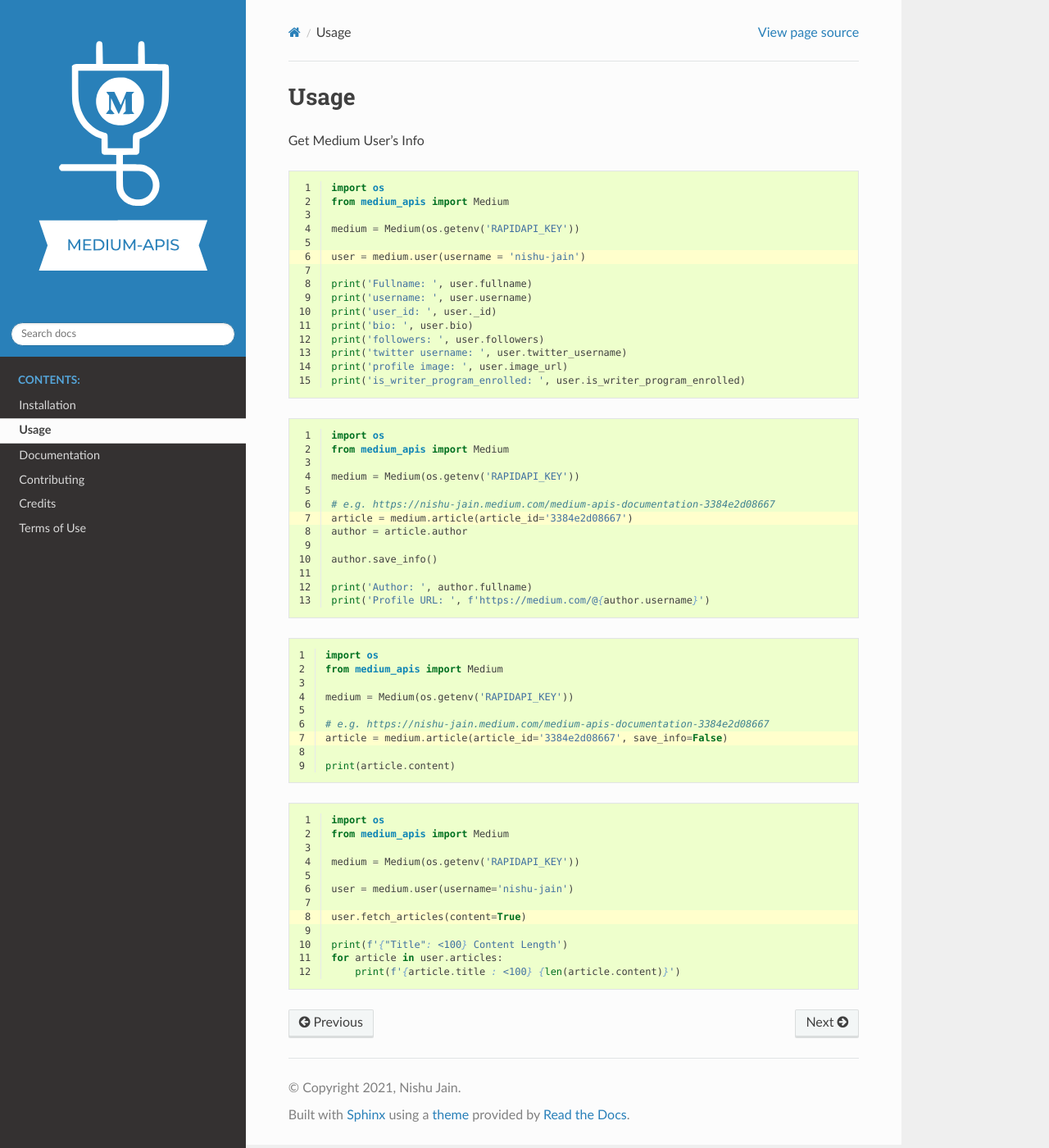
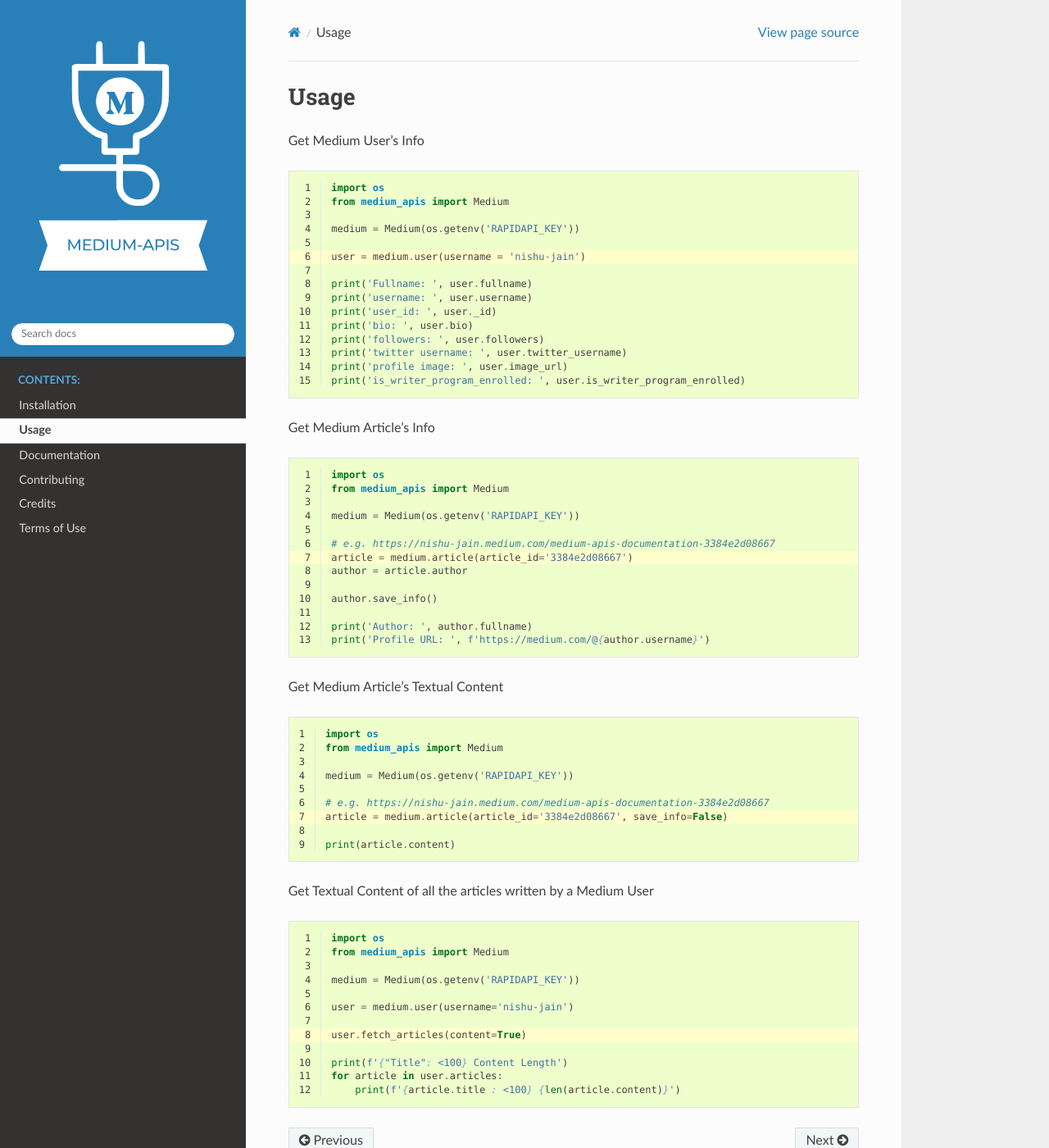
Before and after one commit to weeping-angel/medium-api, a Sphinx documentation site: the page built from docs/usage.rst, in a window 1280 px wide and 1400 px high. Shown: the whole window at 82% size. Built offline with Sphinx 7.4.7 and the Read the Docs theme 2.0.0, drawn with Linux system fonts in a browser that asks for light colours.

Commit message:
added description of all the example programs

```diff
--- a/docs/usage.rst
+++ b/docs/usage.rst
@@ -9,16 +9,22 @@ Get Medium User's Info
     :emphasize-lines: 6
     :linenos:
 
+Get Medium Article's Info
+
 .. literalinclude:: examples/get_article_info.py
     :language: python
     :emphasize-lines: 7
     :linenos:
+
+Get Medium Article's Textual Content
 
 .. literalinclude:: examples/get_article_content.py
     :language: python
     :emphasize-lines: 7
     :linenos:
 
+Get Textual Content of all the articles written by a Medium User
+
 .. literalinclude:: examples/get_user_articles_content.py
     :language: python
     :emphasize-lines: 8
```
